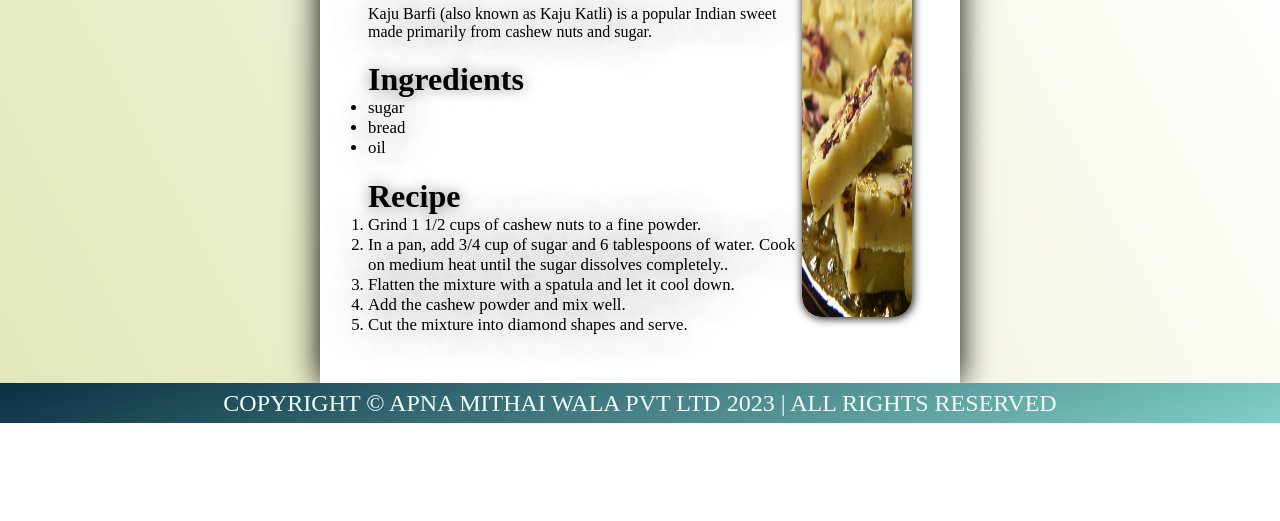
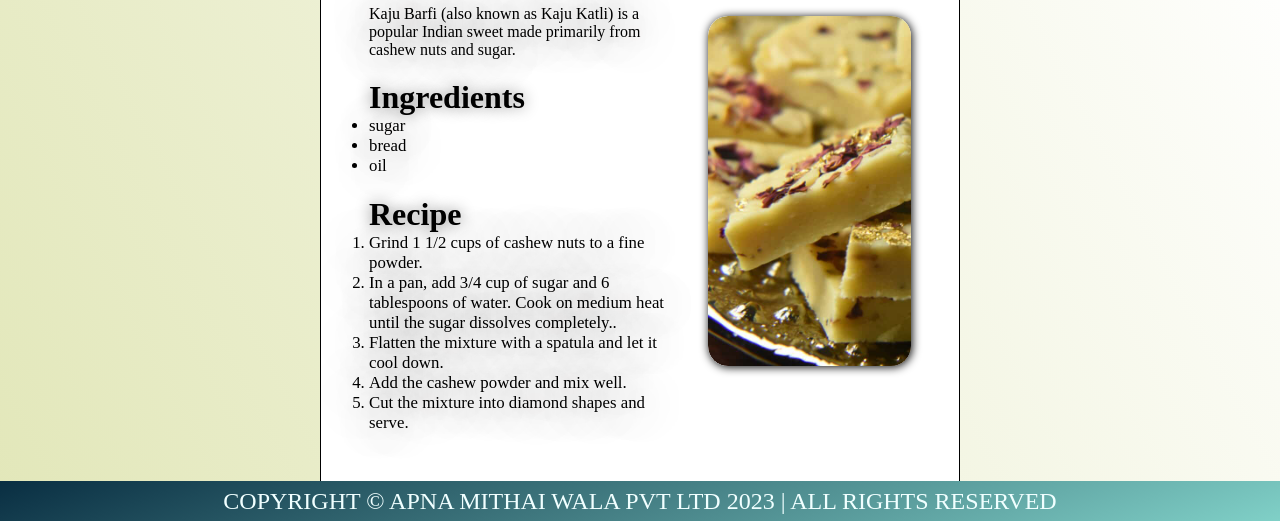
Before and after one commit to Harshillagg/Recipe-site, a plain HTML site: page index.html in a window 1280 px wide. Shown: the part 699-1220 px from the top of the page. Before the commit the page ends 1122 px from the top, so only its background shows below. Drawn offline with Linux system fonts and the light colour scheme.

Commit message:
change box shadow

```diff
--- a/style.css
+++ b/style.css
@@ -9,7 +9,6 @@
     width: 100%;
     background-color: #e2e7b9;
     background-image: linear-gradient(62deg, #e2e7b9 0%, #ffffff 84%);
-
 }
 
 .navbox{
@@ -63,17 +62,18 @@ a{
     display: flex;
     gap: 100px;
     flex-direction: column;
-    box-shadow: 0px 0px 30px black;
+    border-left: 1px solid black;
+    border-right: 1px solid black;
 }
 
 .item{
     display: flex;
-    justify-content: space-around;
     align-items: center;
+    gap:2rem;
 }
 
 img{
-    width: 200px;
+    min-width: 150px;
     height: 350px;
     border-radius: 20px;
 }
```
